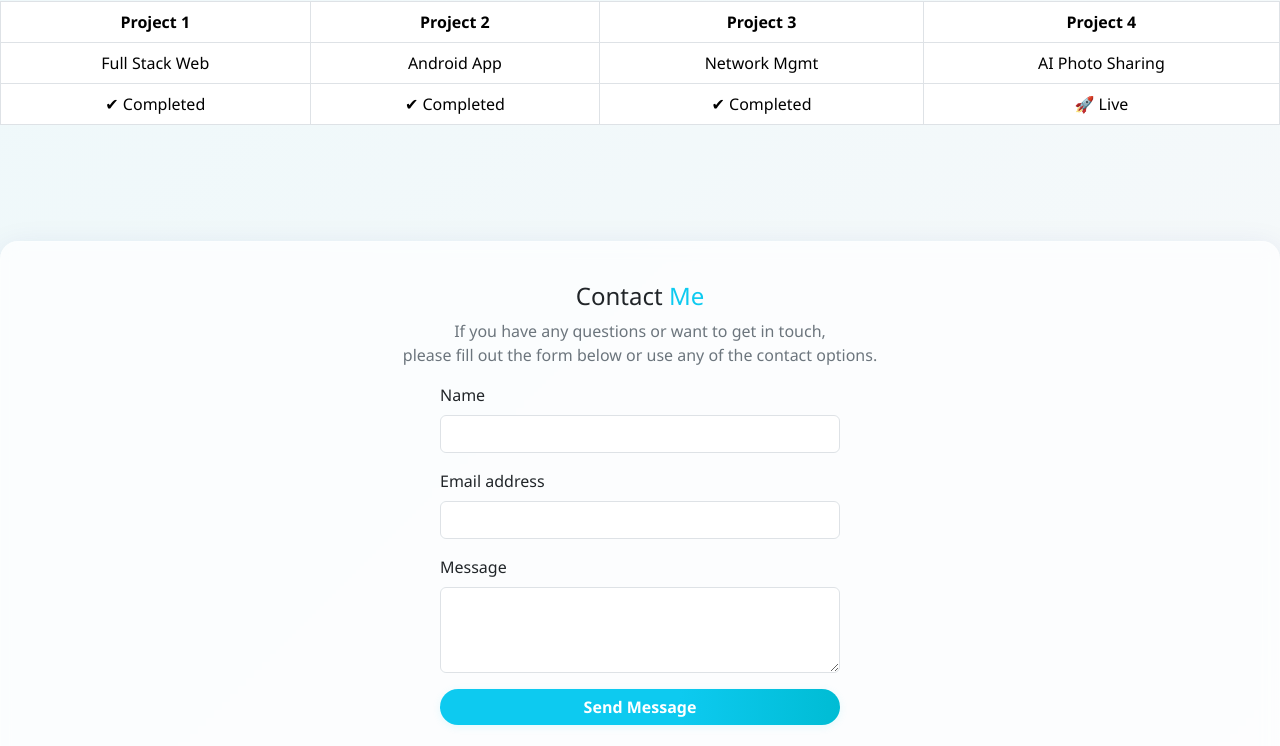
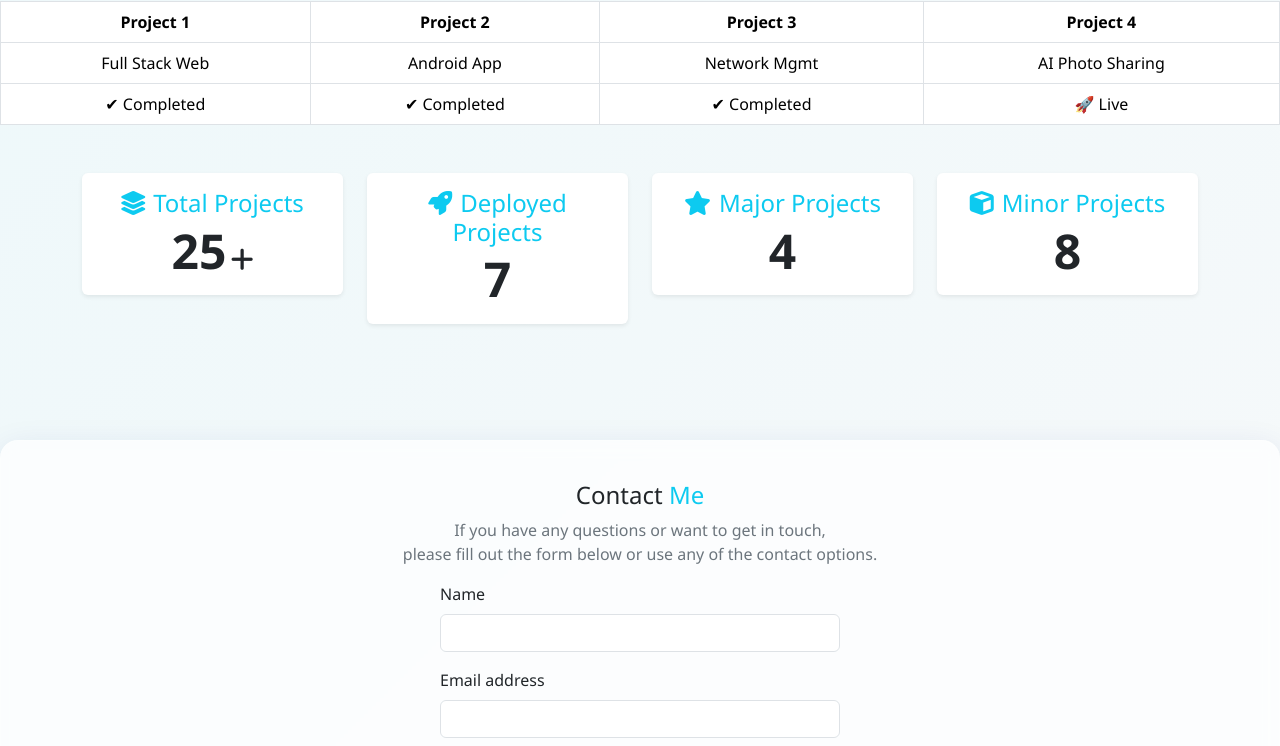
Before and after one commit to JavedWarsi/javedwarsi, a plain HTML site: page index.html in a window 1280 px wide. Shown: the part 3845-4591 px from the top of the page. Drawn offline with nearby package versions, Linux system fonts and the light colour scheme.

Commit message:
Update: added new section and fixed bugs

```diff
--- a/index.html
+++ b/index.html
@@ -343,6 +343,65 @@
                 </tr>
             </table>
         </div>
+        <div class="container mt-5">
+            <div class="row justify-content-center text-center">
+            <div class="col-6 col-md-3 mb-3">
+                <div class="p-3 bg-white rounded shadow-sm">
+                <h4 class="mb-1" style="color:#0dcaf0;"><i class="fa-solid fa-layer-group me-2"></i>Total Projects</h4>
+                <span class="display-5 fw-bold counter" data-count="25">0</span>
+                <i class="fa-solid fa-plus text-dark " style="font-size:26px;"></i>
+                </div>
+            </div>
+            <div class="col-6 col-md-3 mb-3">
+                <div class="p-3 bg-white rounded shadow-sm">
+                <h4 class="mb-1" style="color:#0dcaf0;"><i class="fa-solid fa-rocket me-2"></i>Deployed Projects</h4>
+                <span class="display-5 fw-bold counter" data-count="7">0</span>
+                </div>
+            </div>
+            <div class="col-6 col-md-3 mb-3">
+                <div class="p-3 bg-white rounded shadow-sm">
+                <h4 class="mb-1" style="color:#0dcaf0;"><i class="fa-solid fa-star me-2"></i>Major Projects</h4>
+                <span class="display-5 fw-bold counter" data-count="4">0</span>
+                </div>
+            </div>
+            <div class="col-6 col-md-3 mb-3">
+                <div class="p-3 bg-white rounded shadow-sm">
+                <h4 class="mb-1" style="color:#0dcaf0;"><i class="fa-solid fa-cube me-2"></i>Minor Projects</h4>
+                <span class="display-5 fw-bold counter" data-count="8">0</span>
+                </div>
+            </div>
+            </div>
+        </div>
+        <script>
+            // Counter animation from 0 to target number
+            function animateCounters() {
+            document.querySelectorAll('.counter').forEach(counter => {
+                if (counter.getAttribute('data-animated')) return;
+                const rect = counter.getBoundingClientRect();
+                if (rect.top < window.innerHeight - 50) {
+                counter.setAttribute('data-animated', 'true');
+                let count = 0;
+                const target = +counter.getAttribute('data-count');
+                const duration = 1200; // ms
+                const stepTime = 16; // ms per frame
+                const steps = Math.ceil(duration / stepTime);
+                const increment = target / steps;
+                function updateCounter() {
+                    count += increment;
+                    if (count >= target) {
+                    counter.textContent = target;
+                    } else {
+                    counter.textContent = Math.floor(count);
+                    requestAnimationFrame(updateCounter);
+                    }
+                }
+                updateCounter();
+                }
+            });
+            }
+            window.addEventListener('scroll', animateCounters);
+            window.addEventListener('DOMContentLoaded', animateCounters);
+        </script>
     </section>
     <!-- Contact Section -->
     <section class="contactme text-center glass reveal" id="contact">
```
